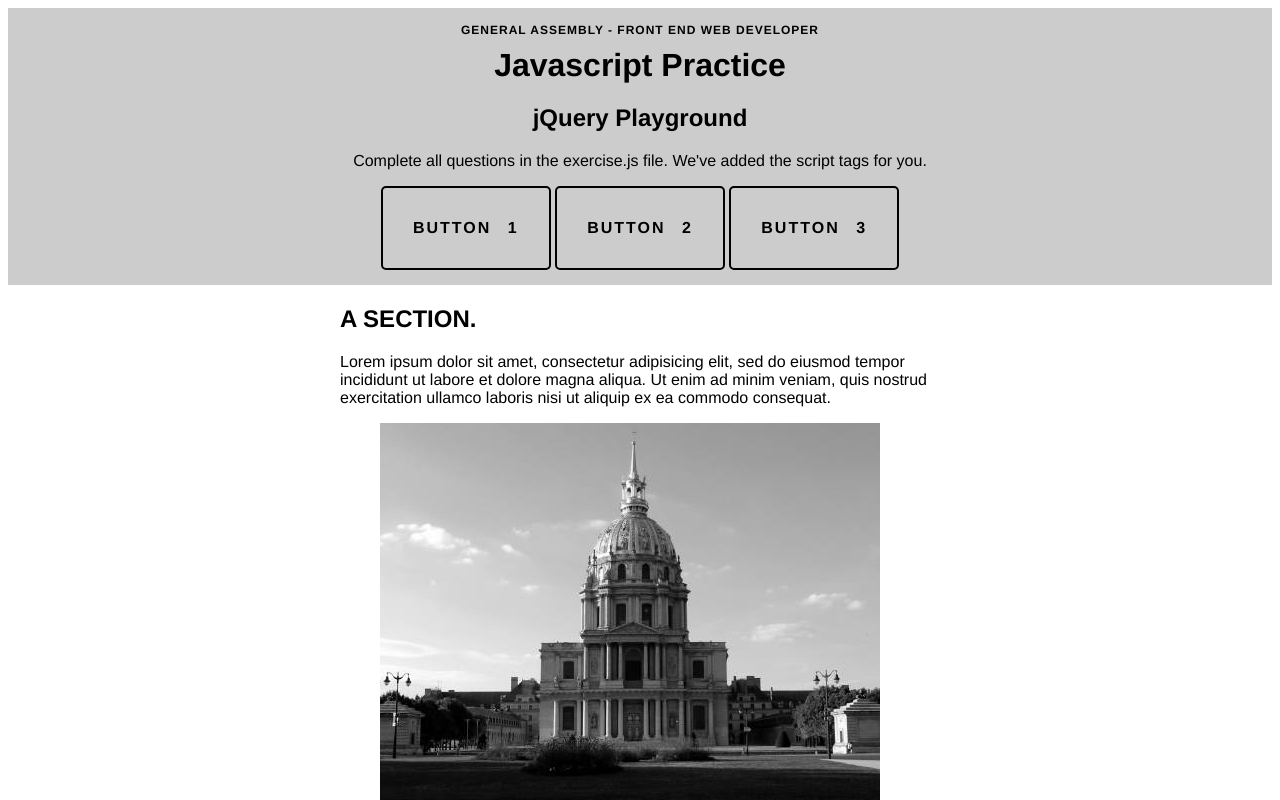
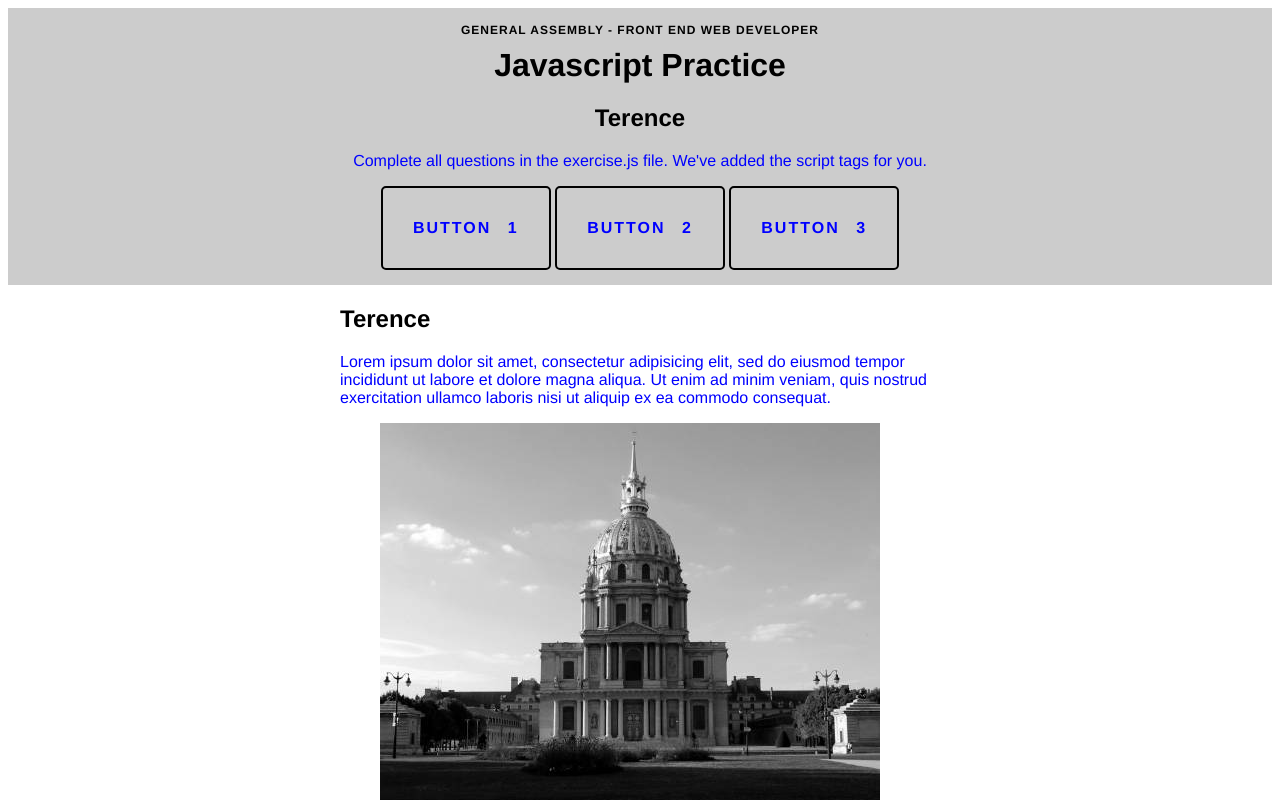
Before and after one commit to FEWD-course-materials/3c_dom_selectors_practice, a plain HTML site: page index.html in a window 1280 px wide. Both pictures are taken after a click on the element "BUTTON 1". Shown: the top 800 px of the page. Drawn offline with nearby package versions, Linux system fonts and the light colour scheme.

Commit message:
Starter code

```diff
--- a/index.html
+++ b/index.html
@@ -66,5 +66,6 @@
       integrity="sha256-FgpCb/KJQlLNfOu91ta32o/NMZxltwRo8QtmkMRdAu8="
       crossorigin="anonymous"
       ></script>
+      <script src="js/exercise.js"></script>
   </body>
 </html>
--- a/js/exercise.js
+++ b/js/exercise.js
@@ -1,17 +1,27 @@
+$(document).ready(function () {
 /**
  * Javascript/jQuery Exercises: Selecting Things In The DOM!
  * Answer the following questions.
  */
-
+    console.log("Hello World");
 /**
  * Question 1:
  * When, button 1 is clicked, select all paragraphs on the page with jQuery, and changed the color to blue.
  */
+    $("#button1").click(question1);
+    function question1() {
+        $("p").css("color", "blue");
+    }
 
 /**
  * Question 2:
  * When button 1 is clicked, select all <h2> elements on this page, and change the text to say your name.
  */
+
+    $("#button1").click(question2);
+    function question2() {
+        $("h2").html("Terence");
+    }
 
 /**
  * Question 3:
@@ -50,3 +60,4 @@
  * When button 3 is clicked, select all paragraphs on the page and change the color to blue and font to Georgia.
  * Bonus: Try to do this with only one jQuery call. $("selector").css({attribute: "value", attribute: "value"});
  */
+})
```
